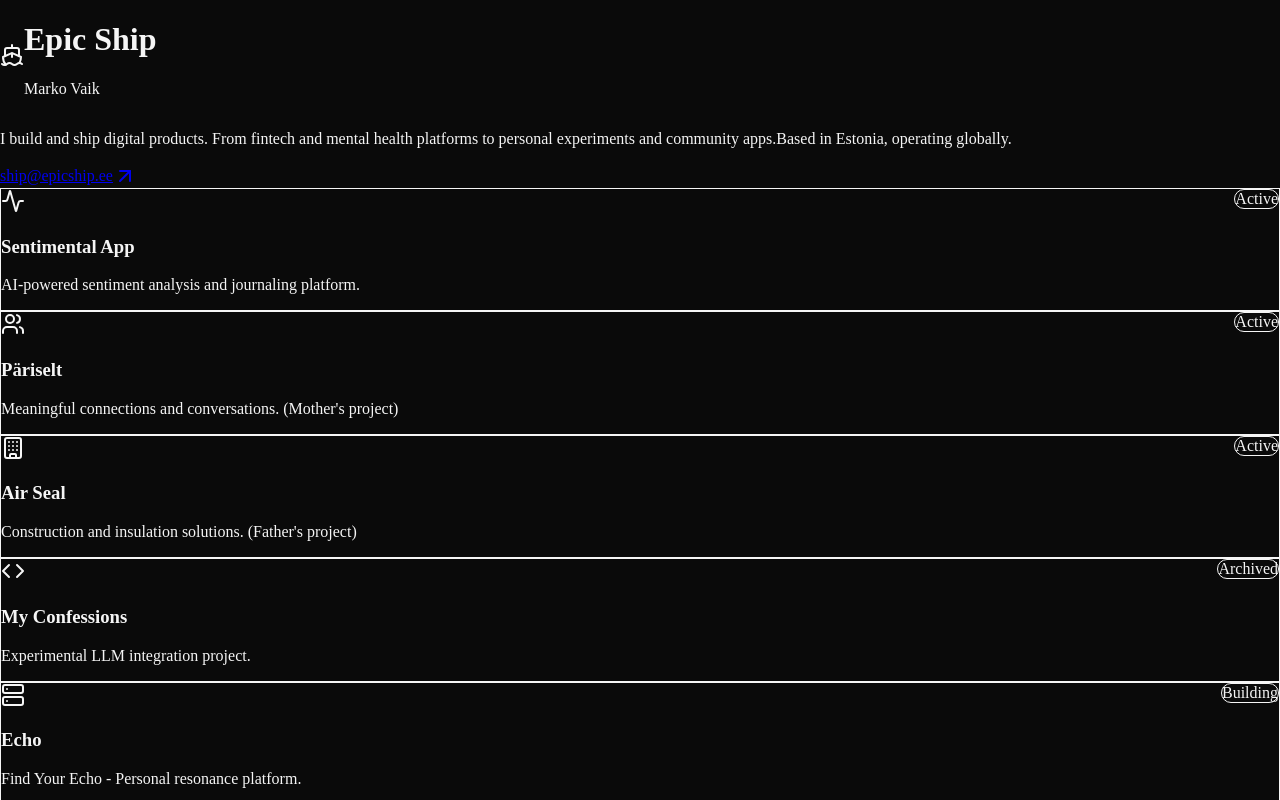
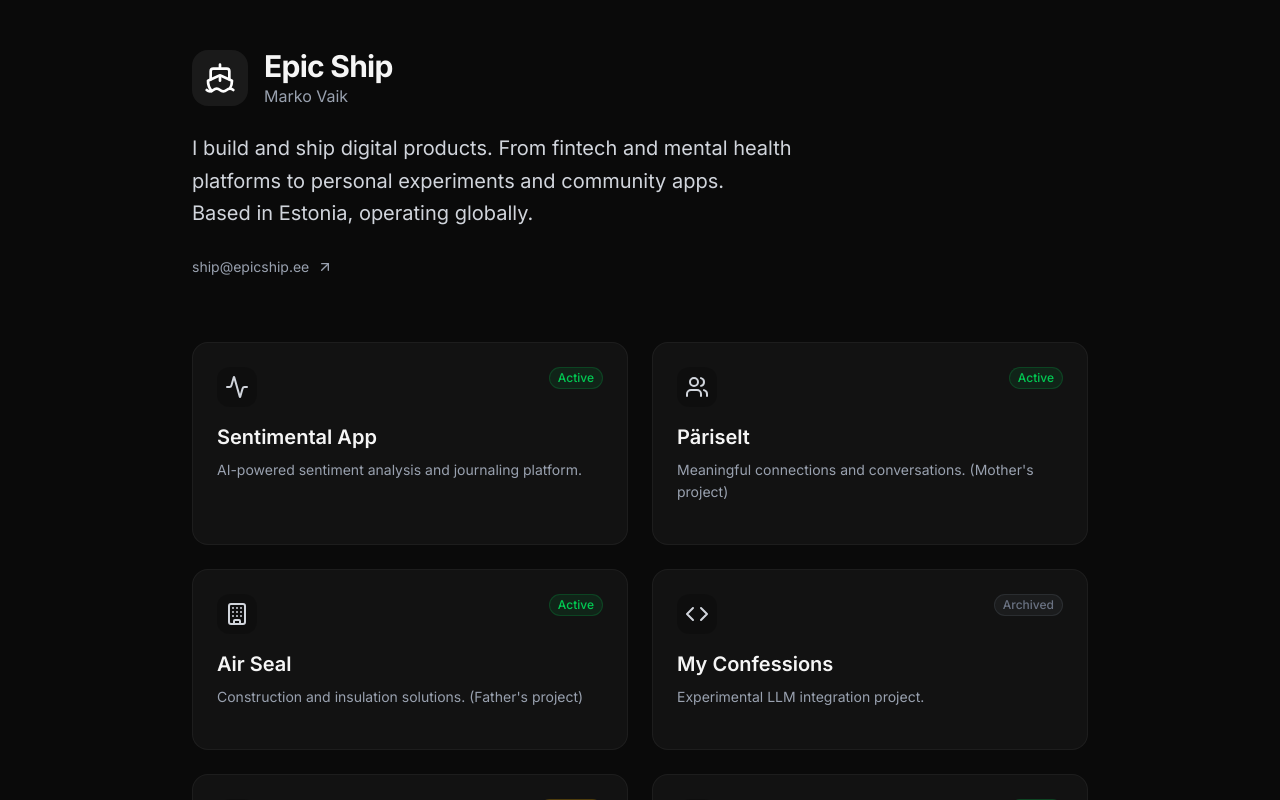
Before and after one commit to vaikmarko/epichship, a React (Vite) app: page / in a window 1280 px wide. Shown: the top 800 px of the page. Built offline with nearby package versions, Linux system fonts and the light colour scheme.

Commit message:
Fix Tailwind v4 configuration and add Inter font

```diff
--- a/index.html
+++ b/index.html
@@ -3,6 +3,9 @@
   <head>
     <meta charset="UTF-8" />
     <link rel="icon" type="image/svg+xml" href="/vite.svg" />
+    <link rel="preconnect" href="https://fonts.googleapis.com" />
+    <link rel="preconnect" href="https://fonts.gstatic.com" crossorigin />
+    <link href="https://fonts.googleapis.com/css2?family=Inter:wght@400;500;600;700&display=swap" rel="stylesheet" />
     <meta name="viewport" content="width=device-width, initial-scale=1.0" />
     <title>epic-ship</title>
   </head>
--- a/src/index.css
+++ b/src/index.css
@@ -1,10 +1,17 @@
-@tailwind base;
-@tailwind components;
-@tailwind utilities;
+@import "tailwindcss";
+
+@theme {
+  --color-epic-black: #0a0a0a;
+  --color-epic-gray: #1a1a1a;
+  --color-epic-white: #f5f5f5;
+  --color-epic-accent: #3b82f6;
+
+  --font-sans: Inter, system-ui, sans-serif;
+}
 
 :root {
-  background-color: #0a0a0a;
-  color: #f5f5f5;
+  background-color: var(--color-epic-black);
+  color: var(--color-epic-white);
 }
 
 body {
--- a/tailwind.config.js
+++ /dev/null
@@ -1,21 +0,0 @@
-/** @type {import('tailwindcss').Config} */
-export default {
-  content: [
-    "./index.html",
-    "./src/**/*.{js,ts,jsx,tsx}",
-  ],
-  theme: {
-    extend: {
-      colors: {
-        'epic-black': '#0a0a0a',
-        'epic-gray': '#1a1a1a',
-        'epic-white': '#f5f5f5',
-        'epic-accent': '#3b82f6', // A nice blue, shipping/ocean vibe
-      },
-      fontFamily: {
-        sans: ['Inter', 'system-ui', 'sans-serif'],
-      },
-    },
-  },
-  plugins: [],
-}
```
